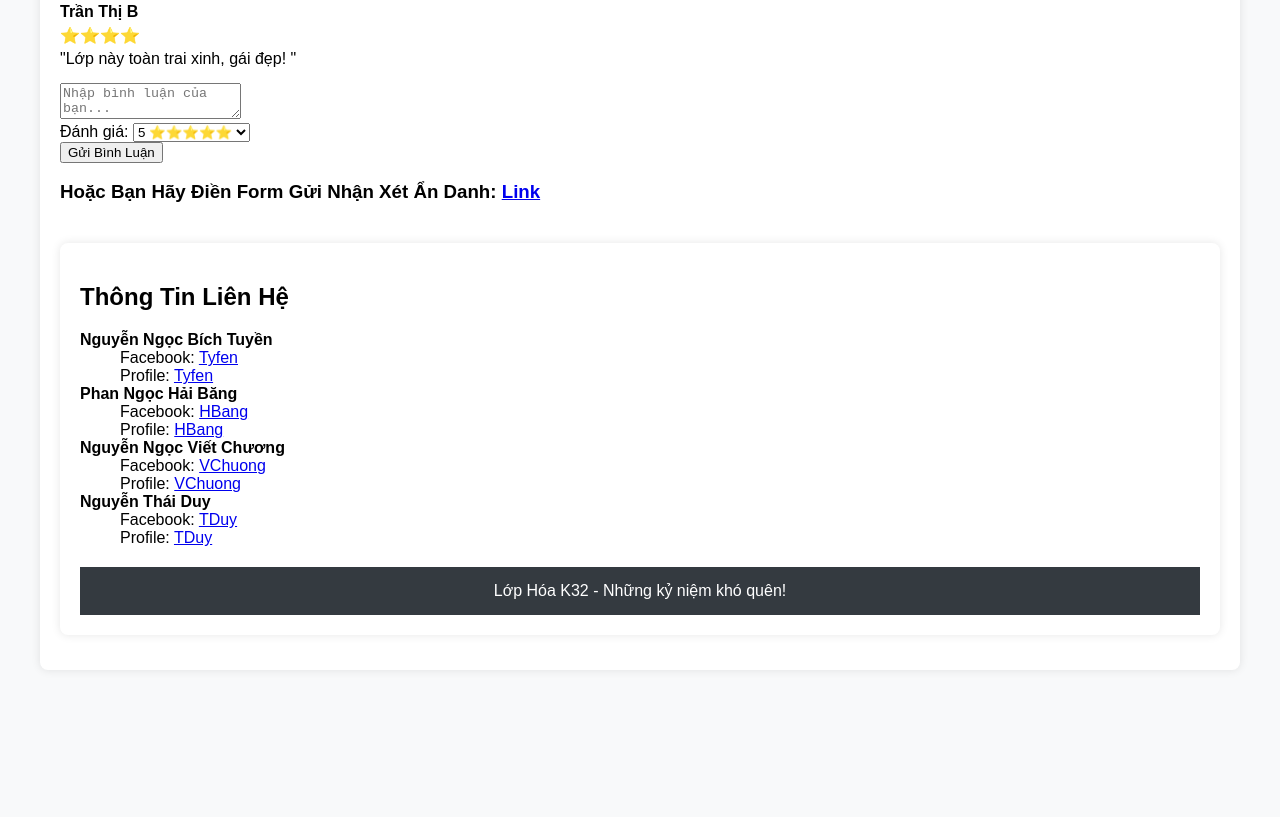
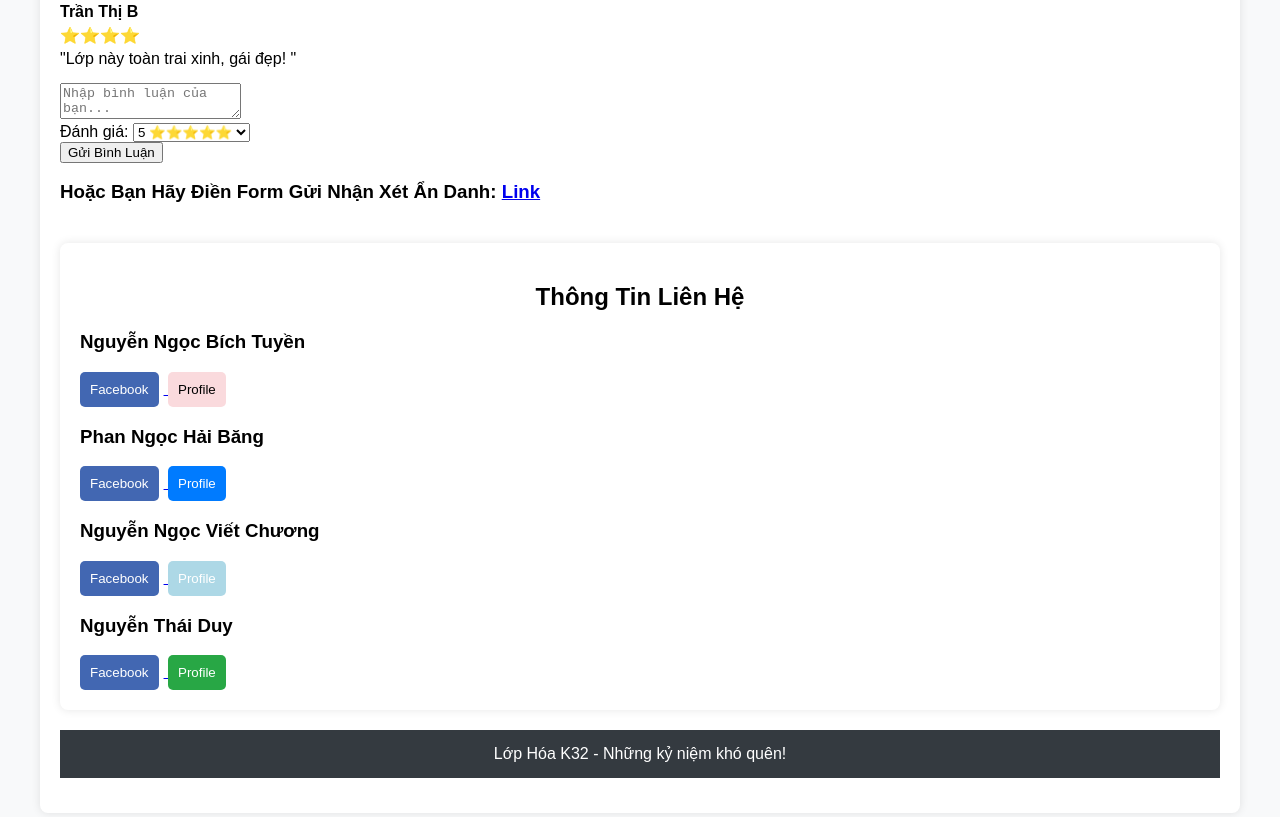
Before and after one commit to HaiBang2007/Thong-tin-hoa-K32, a plain HTML site: page index.html in a window 1280 px wide. Shown: the part 1914-2731 px from the top of the page. Before the commit the page ends 2604 px from the top, so only its background shows below. Drawn offline with Linux system fonts and the light colour scheme.

Commit message:
Update index.html

```diff
--- a/index.html
+++ b/index.html
@@ -286,23 +286,54 @@
         </section>
 
 
-        <section id="contact" class="contact">
-            <h2> Thông Tin Liên Hệ</h2>
-	<dt><b>  Nguyễn Ngọc Bích Tuyền</b></dt>
-	<dd> Facebook: <a href="https://www.facebook.com/profile.php?id=100049275588055"> Tyfen </a></dd>
-	<dd> Profile: <a href="https://haibang2007.github.io/Bich-Tuyen/"> Tyfen </a></dd>
+       <section id="contact" class="contact">
+    <h2 style="text-align: center;">Thông Tin Liên Hệ</h2>
 
-	<dt><b>  Phan Ngọc Hải Băng</b></dt>
-	<dd> Facebook: <a href="https://www.facebook.com/haibang.phanngoc.7"> HBang </a></dd>
-	<dd> Profile: <a href="https://haibang2007.github.io/Hai-Bang/"> HBang </a></dd>
+    <!-- Nguyễn Ngọc Bích Tuyền -->
+    <div class="contact-card">
+        <h3>Nguyễn Ngọc Bích Tuyền</h3>
+        <a href="https://www.facebook.com/profile.php?id=100049275588055" target="_blank">
+            <button style="background-color:#4267B2; color:white; border:none; padding:10px; border-radius:5px; margin-right:5px;">Facebook</button>
+        </a>
+        <a href="https://haibang2007.github.io/Bich-Tuyen/" target="_blank">
+            <button style="background-color:#FADADD; color:black; border:none; padding:10px; border-radius:5px;">Profile</button>
+        </a>
+    </div>
 
-	<dt><b>  Nguyễn Ngọc Viết Chương</b></dt>
-	<dd> Facebook: <a href="https://www.facebook.com/vjetchwq"> VChuong </a></dd>
-	<dd> Profile: <a href="https://haibang2007.github.io/Viet-Chuong/"> VChuong </a></dd>
+    <!-- Phan Ngọc Hải Băng -->
+    <div class="contact-card">
+        <h3>Phan Ngọc Hải Băng</h3>
+        <a href="https://www.facebook.com/haibang.phanngoc.7" target="_blank">
+            <button style="background-color:#4267B2; color:white; border:none; padding:10px; border-radius:5px; margin-right:5px;">Facebook</button>
+        </a>
+        <a href="https://haibang2007.github.io/Hai-Bang/" target="_blank">
+            <button style="background-color:#007BFF; color:white; border:none; padding:10px; border-radius:5px;">Profile</button>
+        </a>
+    </div>
 
-	<dt><b>  Nguyễn Thái Duy</b></dt>
-	<dd> Facebook: <a href="https://www.facebook.com/profile.php?id=100069083947590"> TDuy </a></dd>
-	<dd> Profile: <a href="https://haibang2007.github.io/Thai-Duy/"> TDuy </a></dd>
+    <!-- Nguyễn Ngọc Viết Chương -->
+    <div class="contact-card">
+        <h3>Nguyễn Ngọc Viết Chương</h3>
+        <a href="https://www.facebook.com/vjetchwq" target="_blank">
+            <button style="background-color:#4267B2; color:white; border:none; padding:10px; border-radius:5px; margin-right:5px;">Facebook</button>
+        </a>
+        <a href="https://haibang2007.github.io/Viet-Chuong/" target="_blank">
+            <button style="background-color:#ADD8E6; color:white; border:none; padding:10px; border-radius:5px;">Profile</button>
+        </a>
+    </div>
+
+    <!-- Nguyễn Thái Duy -->
+    <div class="contact-card">
+        <h3>Nguyễn Thái Duy</h3>
+        <a href="https://www.facebook.com/profile.php?id=100069083947590" target="_blank">
+            <button style="background-color:#4267B2; color:white; border:none; padding:10px; border-radius:5px; margin-right:5px;">Facebook</button>
+        </a>
+        <a href="https://haibang2007.github.io/Thai-Duy/" target="_blank">
+            <button style="background-color:#28a745; color:white; border:none; padding:10px; border-radius:5px;">Profile</button>
+        </a>
+    </div>
+</section>
+
 
     <footer>
         <p>Lớp Hóa K32 - Những kỷ niệm khó quên!</p>
```
